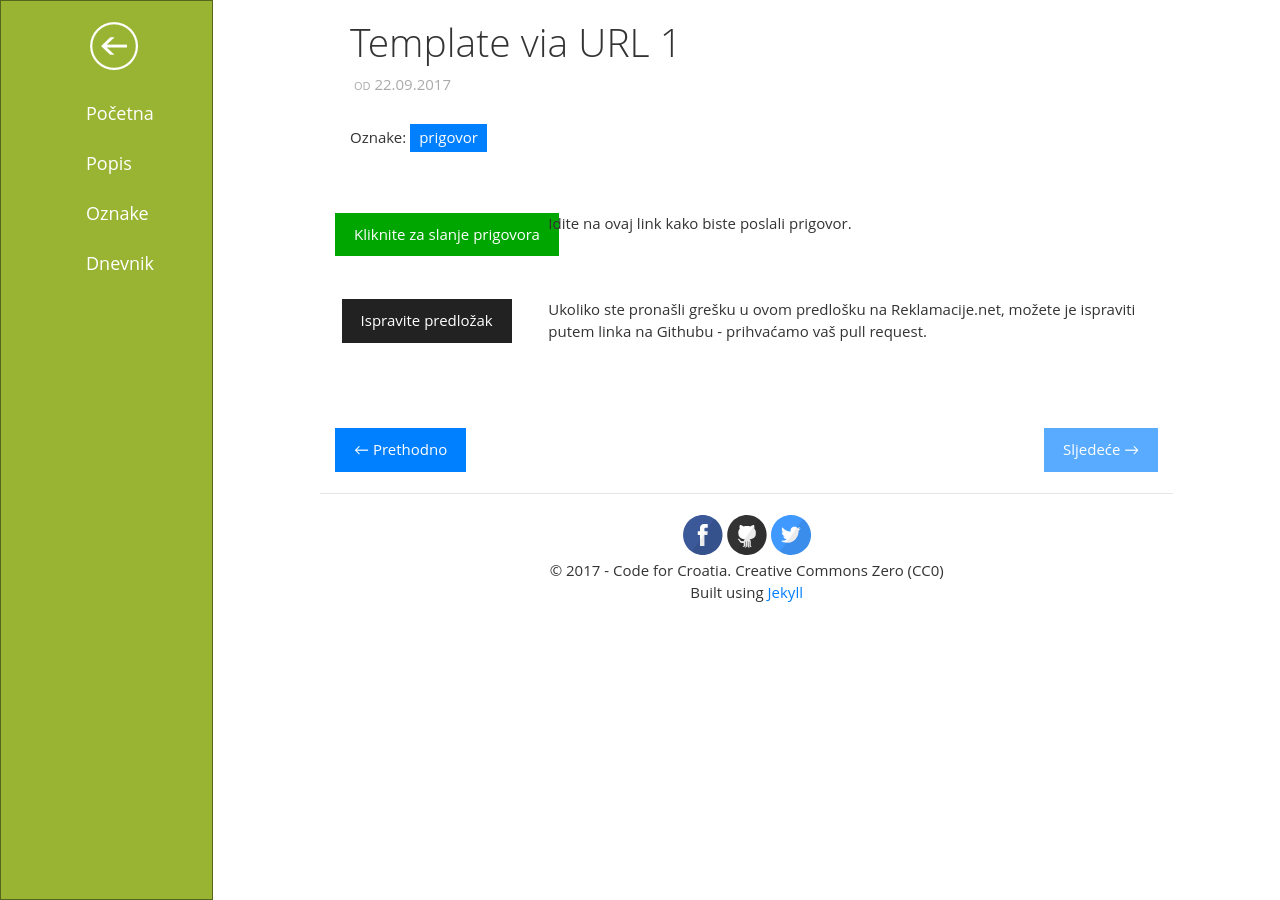
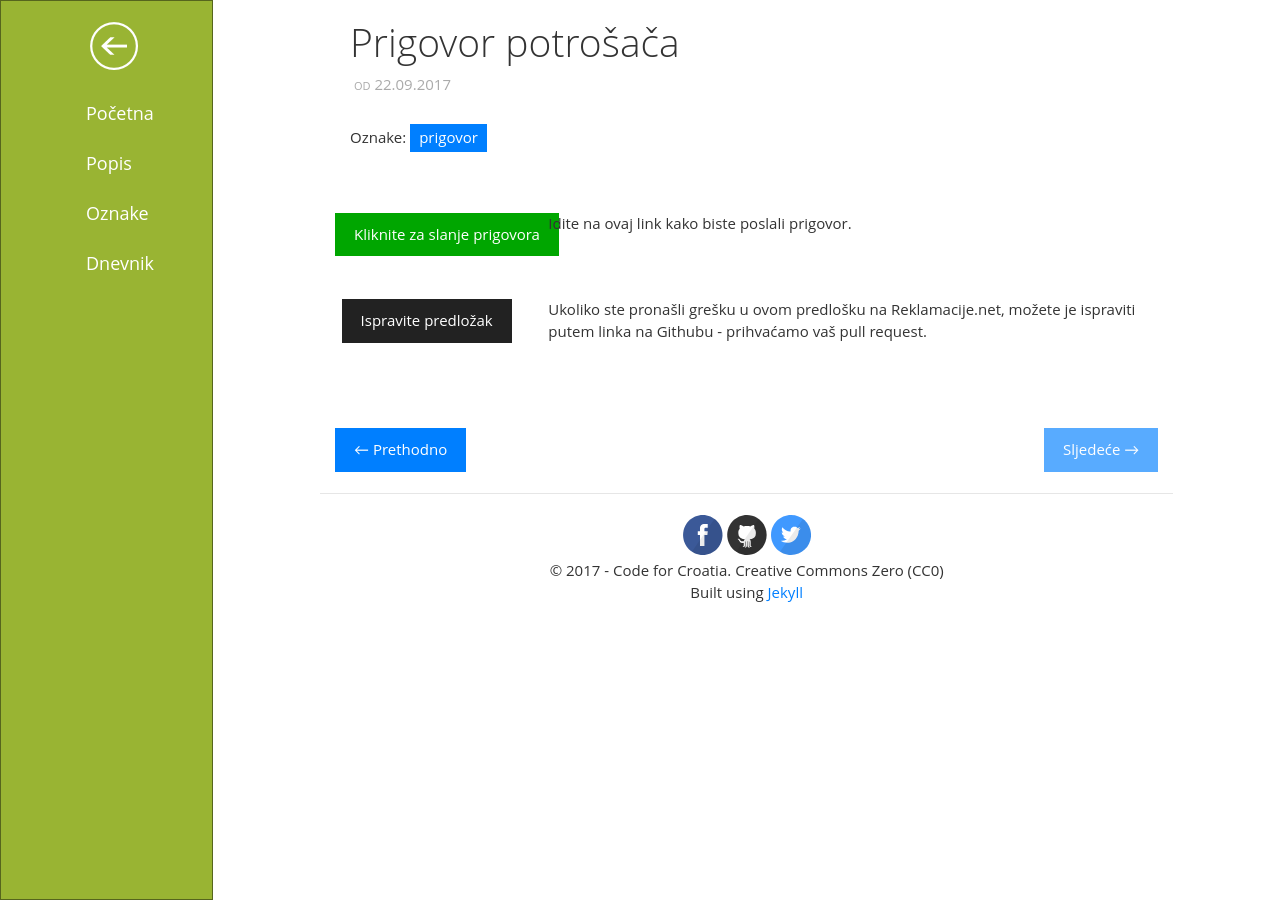
Before and after one commit to codeforcroatia/reklamacijenet-podnesi, a Jekyll site: the page built from _posts/2017-09-22-template-url.md, in a window 1280 px wide. Built offline with Jekyll 4.4.1, drawn with Linux system fonts in a browser that asks for light colours.

Commit message:
Update 2017-09-22-template-url.md

```diff
--- a/_posts/2017-09-22-template-url.md
+++ b/_posts/2017-09-22-template-url.md
@@ -1,10 +1,9 @@
 ---
 layout:       post
-title:        Template via URL 1
+title:        Prigovor potrošača
 date:         2017-09-22 00:00:00
 categories:   ZGH
 tags:         prigovor
-eurl:         http://reklamacije.net
-ext:          http://reklamacije.net
-description:  Template for reporting something via IPZ
+ext:          http://reklamacije.net/new/zagrebacki_holding_doo/?title=;body=Za:+ZAGREBA%C4%8CKI+HOLDING,+dru%C5%A1tvo+s+ograni%C4%8Denom+odgovorno%C5%A1%C4%87u+za+javni+prijevoz,+opskrbu+vodom,+odr%C5%BEavanje+%C4%8Disto%C4%87e,+putni%C4%8Dka+agencija,+%C5%A1port,+upravljanje+objektima+i+poslovanje+nekretninama,%20Zagreb%0A%0APo%C5%A1tovani,%0A%0APozivaju%C4%87i+se+na+%C4%8Dlanak+10.+Zakona+o+za%C5%A1titi+potro%C5%A1a%C4%8Da+(NN+41/14)+upu%C4%87ujem+Vam+pisani+prigovor,+koji+se+odnosi+na:%0A%0AProdajno+mjesto:+NAZIV+PRODAJNOG+MJESTA%0APredmet+%C5%BEalbe:+NASLOV+%C5%BDALBE%0ADatum:+DATUM+%C5%BDALBE%0A%0A%0AOpis+reklamacije:%0A%0ADETALJAN+OPIS+REKLAMACIJE+(PAZITE+DA+NE+OTKRIJETE+OSOBNE+PODATKE+JER+SE+%C5%A0ALJE+JAVNO)%0A%0AMolim+vas+o%C4%8Ditovanje+po+ovom+prigovoru+te+se+nadam+rje%C5%A1enju+za+obostrano+zadovoljstvo.%0A%0A%0A%0APravna+napomena:%0A%0ASlijedom+navedenog,+ljubazno+Vas+molim+da+izvr%C5%A1ite+popravak+proizvoda/usluge.+Ukoliko+isto+niste+u+mogu%C4%87nosti,+molim+da+mi+predlo%C5%BEite+mogu%C4%87nosti+za+rje%C5%A1enje.%0A%0ASkre%C4%87em+pozornost+na+to+da+ste+na+ovaj+pisani+prigovor+du%C5%BEni+odgovoriti+u+roku+od+15+dana+od+dana+zaprimanja+prigovora.%0A%0A%0A%0APrilozi:%0A%0ALINK+NA+DATOTEKU+AKO+IMATE+ZA+PRILO%C5%BDITI+(NPR.+UPLODAJTE+NA+http://drive.google.com,+I+OVDJE+UMETNITE+LINK%0A%0A%0A%0ALijep+pozdrav,%0AVA%C5%A0E+IME+I+PREZIME&tags=podnesi:pisani-prigovor
+description:  Prigovor potrošača za Zagrebački holding
 ---
```
